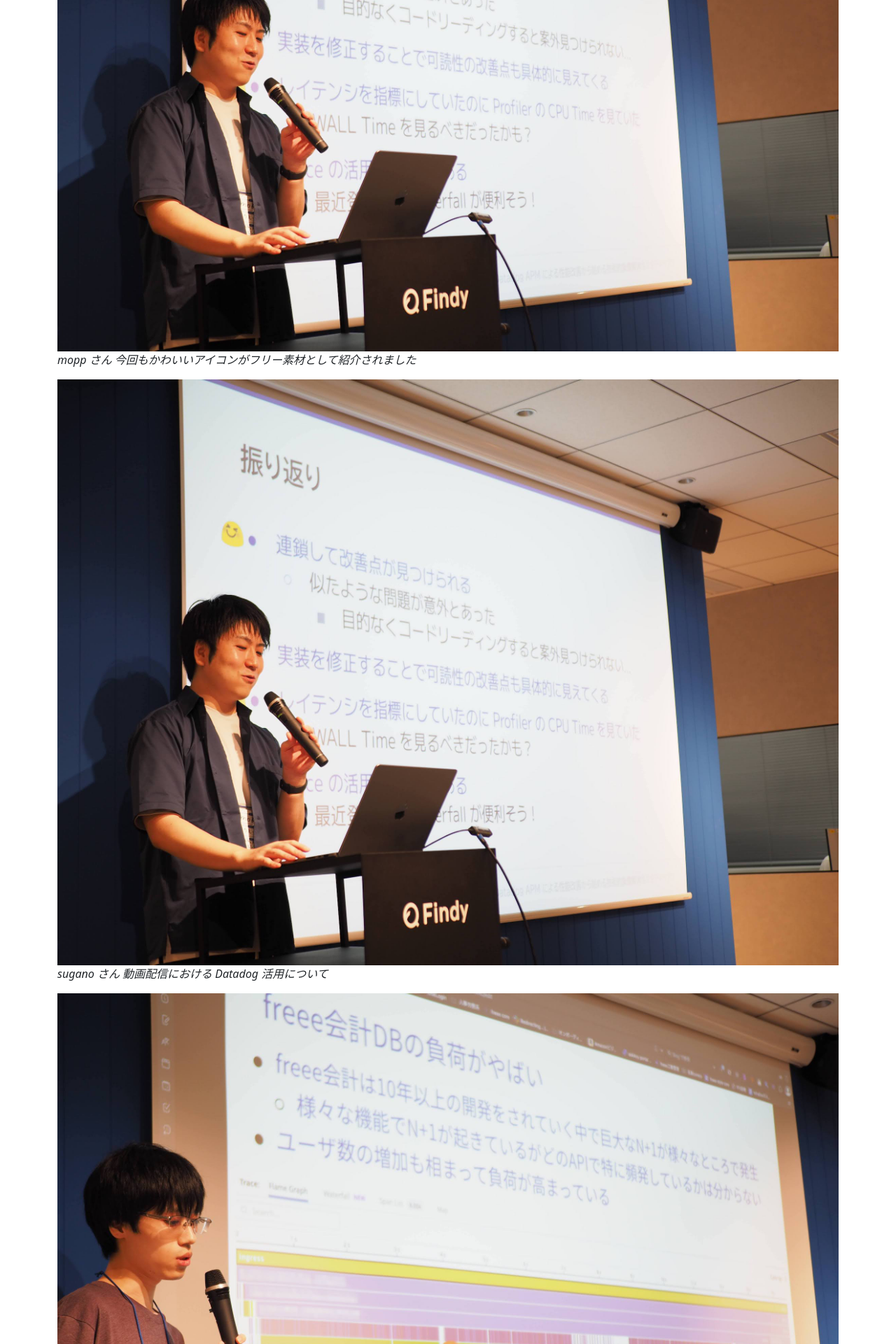
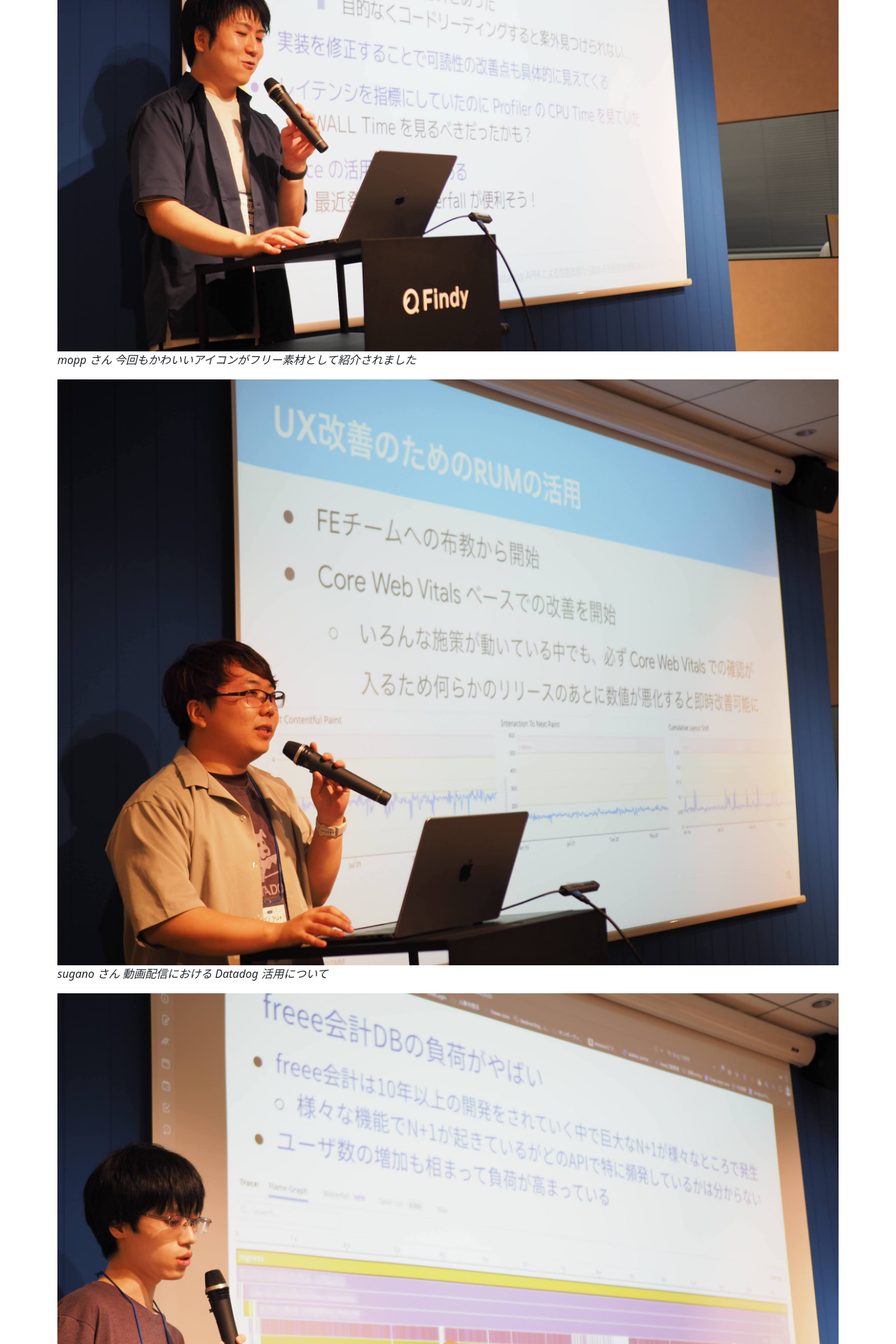
Before and after one commit to jdd-ug/jdd-ug.github.io, a Jekyll site: the page built from _posts/2024-08-07-第5回JDDUGを開催しました.md, in a window 1280 px wide. Shown: the part 2446-4366 px from the top of the page at 70% size. Built offline with Jekyll 4.4.1, drawn with Linux system fonts in a browser that asks for light colours.

Commit message:
Fix path

```diff
--- a/_posts/2024-08-07-第5回JDDUGを開催しました.md
+++ b/_posts/2024-08-07-第5回JDDUGを開催しました.md
@@ -18,7 +18,7 @@ _Findy さんから会場説明と IPA の説明_
 ![moppさん](/assets/images/meetup5_mopp.jpg)
 _mopp さん 今回もかわいいアイコンがフリー素材として紹介されました_
 
-![suganoさん](/assets/images/meetup5_mopp.jpg)
+![suganoさん](/assets/images/meetup5_sugano.jpg)
 _sugano さん 動画配信における Datadog 活用について_
 
 ![ookiさん](/assets/images/meetup5_ooki.jpg)
```
